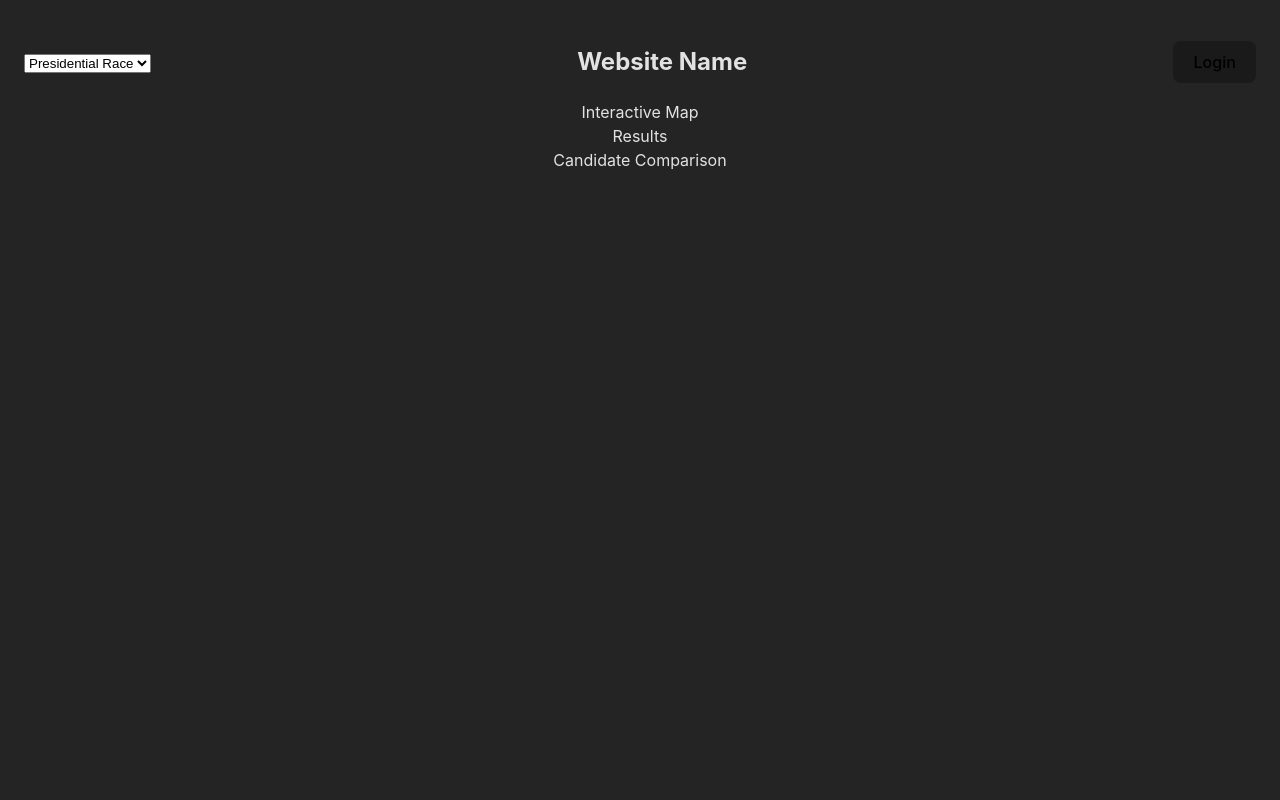
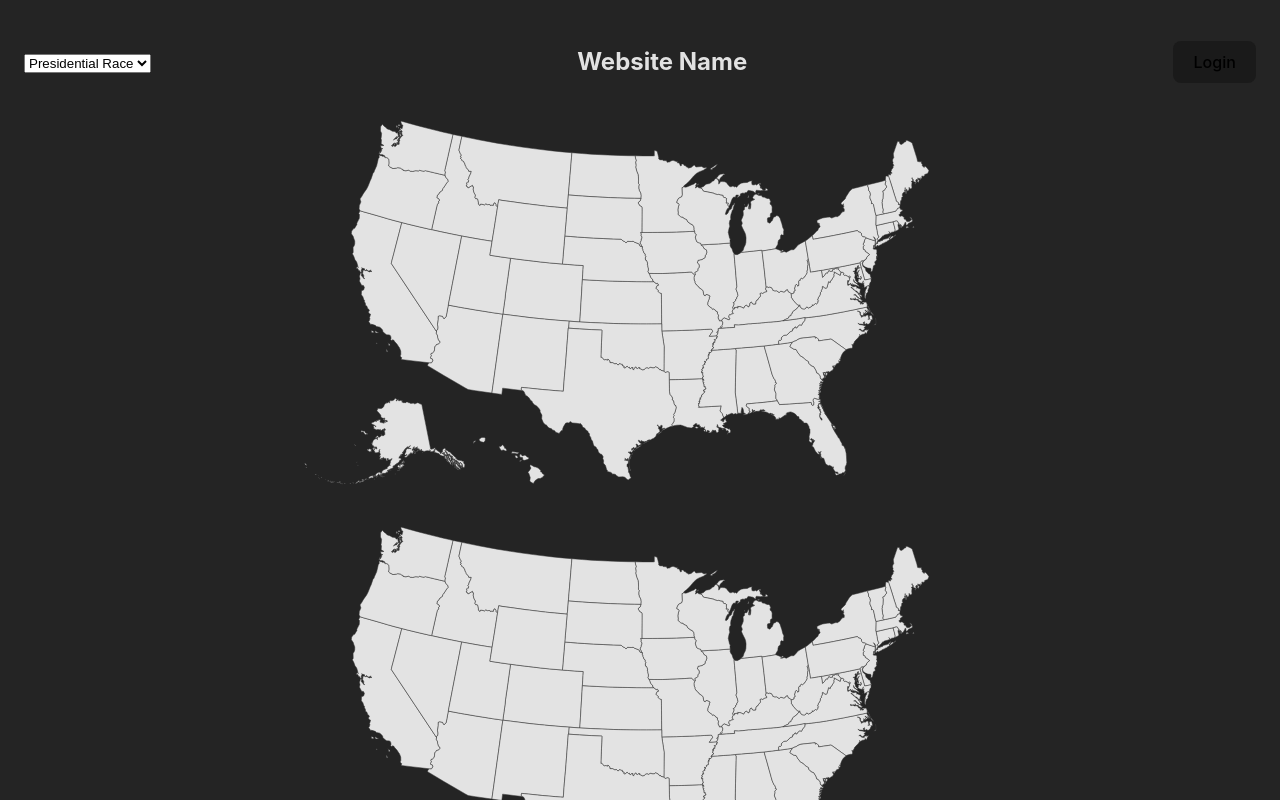
Before and after one commit to carlosm4247/electionsphere, a React (Vite) app in the folder capstone-ui/: page /president in a window 1280 px wide. Shown: the top 800 px of the page. Built offline with nearby package versions, Linux system fonts and the light colour scheme.

Commit message:
Added InteractiveMap component to this page.

```diff
--- a/capstone-ui/src/Components/PresidentialRaces/PresidentialRaces.jsx
+++ b/capstone-ui/src/Components/PresidentialRaces/PresidentialRaces.jsx
@@ -1,10 +1,11 @@
 import * as React from "react"
+import InteractiveMap from "../InteractiveMap/InteractiveMap"
 
 export default function PresidentialRaces() {
     return (
         <div className="presidential-races">
             <div className="map-container">
-                Interactive Map
+                <InteractiveMap />
             </div>
             <div className="results-container">
                 Results
```
